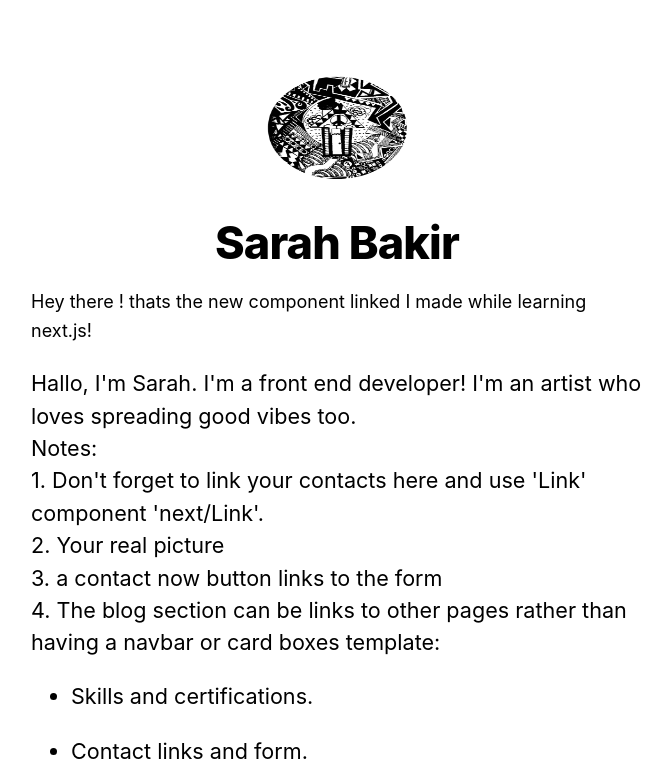
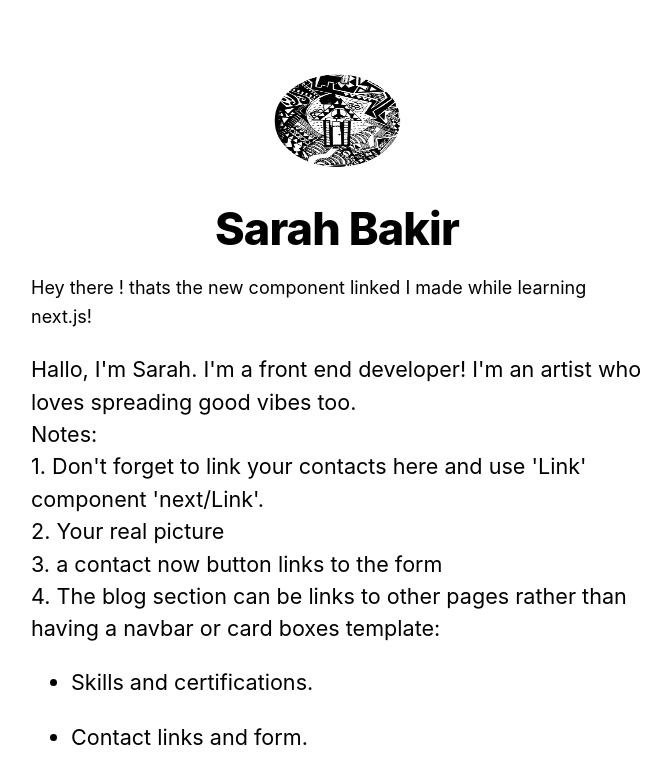
Before and after one commit to sarahkbakir/portfolio2, a Next.js app: page / in a window 1280 px wide. Shown: the top 781 px of the page, without its empty margins (303-974 px from the left). Built offline with nearby package versions, Linux system fonts and the light colour scheme.

Commit message:
layout changes

```diff
--- a/components/layout.js
+++ b/components/layout.js
@@ -32,8 +32,8 @@ export default function Layout({ children, home }) {
               priority
               src="/images/profile.jpg"
               className={utilStyles.borderCircle}
-              height={144}
-              width={144}
+              height={130}
+              width={130}
               alt={name}
             />
             <h1 className={utilStyles.heading2Xl}>{name}</h1>
```
